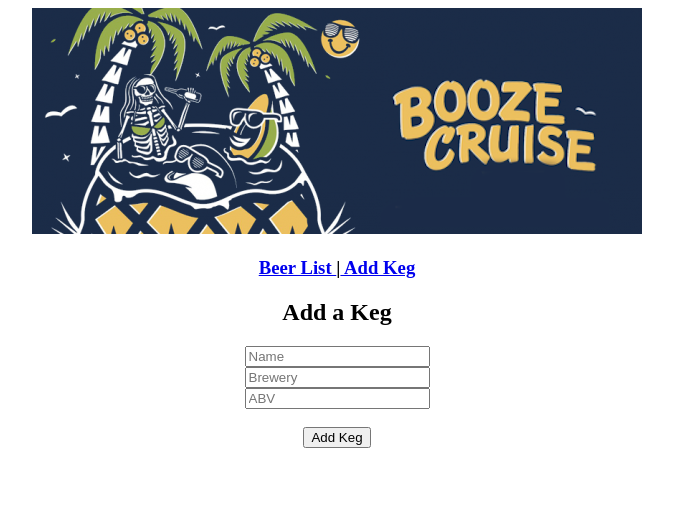
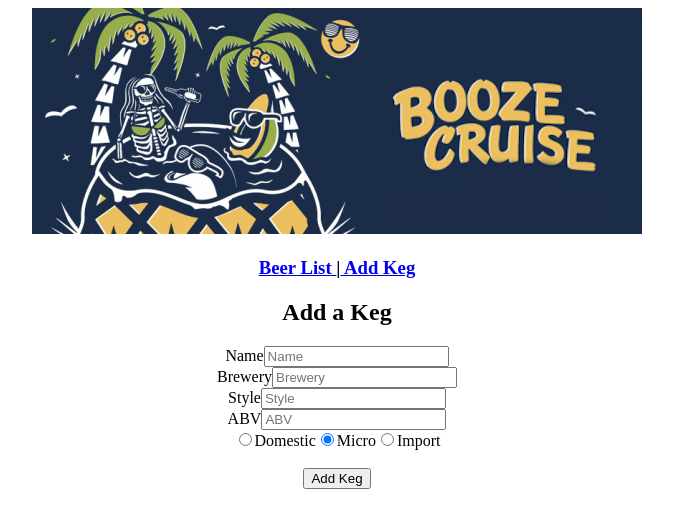
Before and after one commit to mabry1985/Booze-Cruise, a React app: page /add-keg in a window 1280 px wide. Shown: the top 528 px of the page, without its empty margins (303-976 px from the left). Built offline with nearby package versions, Linux system fonts and the light colour scheme.

Commit message:
fix radio buttons

```diff
--- a/src/components/NewKegForm.jsx
+++ b/src/components/NewKegForm.jsx
@@ -12,17 +12,13 @@ class NewKegForm extends React.Component {
     let _name = null;
     let _brewery = null;
     let _abv = null;
-  };
+    let _style = null;
 
-  checkPrice = () => {
-    let price = (this.state.checkedRadio == 'micro') ? 7
-                : (this.state.checkedRadio == 'import') ? 8
-                : 3;
-
-    return price;
+    console.log(this.state.checkedRadio);
   };
 
   handleChange = (event) => {
+    console.log(this.state.checkedRadio);
     this.setState({
       checkedRadio: event.target.value,
     });
@@ -31,16 +27,29 @@ class NewKegForm extends React.Component {
   handleNewKegFormSubmission = (event) => {
     event.preventDefault();
 
-    props.onNewKegCreation({
+    let style = this.state.checkedRadio;
+    let price = '';
+
+    if (style === 'micro') {
+      price = '$6.00';
+    }else if (style === 'foreign') {
+      price = '$8.00';
+    } else {
+      price = '$4.00';
+    }
+
+    this.props.onNewKegCreation({
       name: this._name.value,
       brewery: this._brewery.value,
+      style: this._style.value,
       abv: this._abv.value,
-      price: this.checkPrice,
+      price: price,
     });
 
-    _name.value = '';
-    _brewery.value = '';
-    _abv.value = '';
+    this._name.value = '';
+    this._brewery.value = '';
+    this._abv.value = '';
+    this._style.value = '';
   };
 
   render () {
@@ -74,8 +83,21 @@ class NewKegForm extends React.Component {
 
           <br />
           <label
+            htmlFor='style'>
+            Style
+          </label>
+          <input
+            type='text'
+            name='style'
+            id='style'
+            placeholder='Style'
+            required
+            ref={(input) => {this._style = input;}}/>
+
+          <br />
+          <label
             htmlFor='abv'>
-            Name
+            ABV
           </label>
           <input
             type='text'
@@ -119,7 +141,7 @@ class NewKegForm extends React.Component {
                   className="form-check-input"
                   onChange={this.handleChange}
                 />
-                Foreign
+                Import
               </label>
             </div>
 
--- a/src/components/header.scss
+++ b/src/components/header.scss
@@ -5,7 +5,7 @@ ul {
   list-style-type: none;
 }
 
-label {
+.a11y {
   display: none;
 }
 
```
Also changed, not shown: package.json (+4 -3 lines), 1 other file (tests, documents, lock files or other folders).
